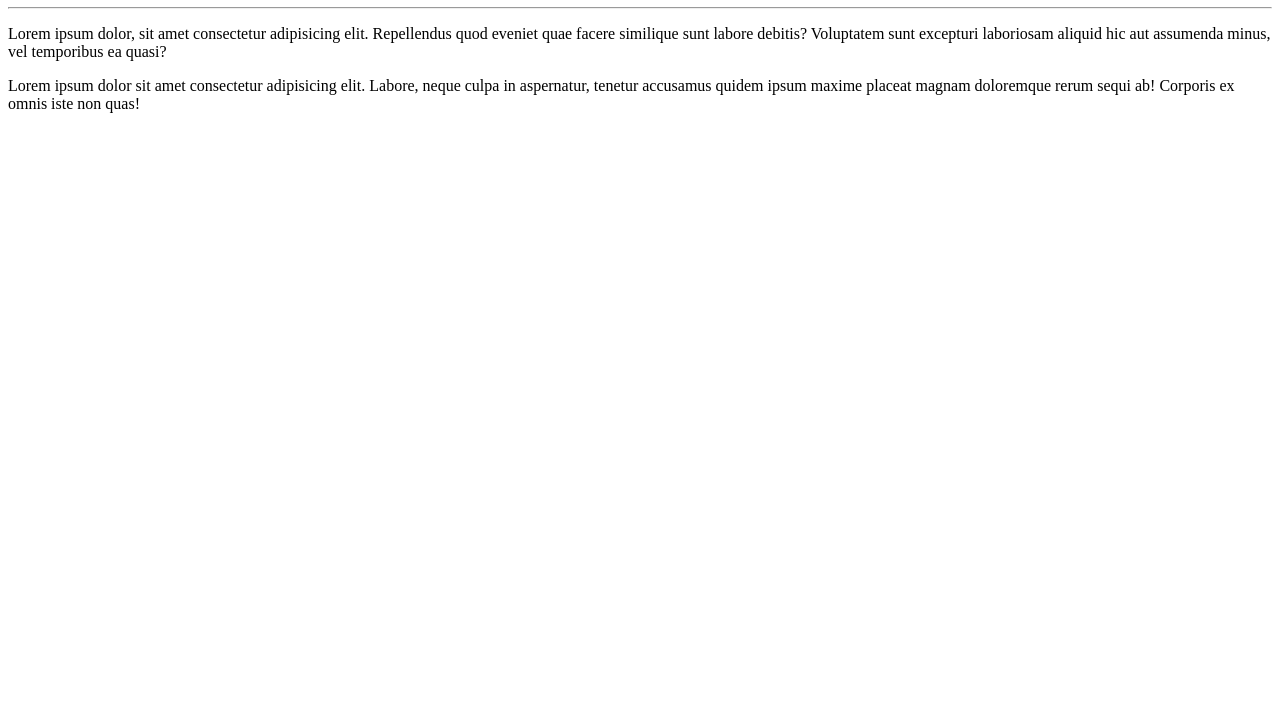
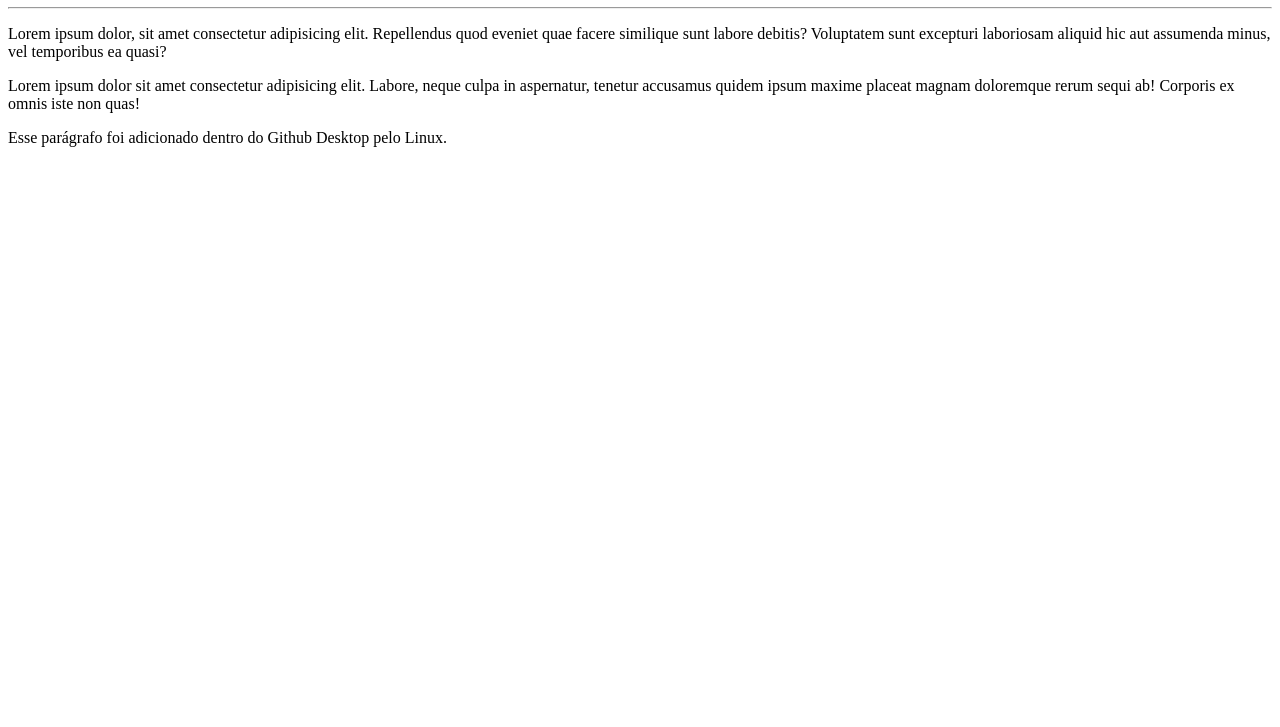
Before and after one commit to VitorFanelli/Ola-Mundo, a plain HTML site: page site-exemplo/index.html in a window 1280 px wide. Shown: the part 73-800 px from the top of the page. Drawn offline with Linux system fonts and the light colour scheme.

Commit message:
mudei o arquivo index
Utillizando o Linux

```diff
--- a/site-exemplo/index.html
+++ b/site-exemplo/index.html
@@ -10,6 +10,7 @@
     <hr>
     <p>Lorem ipsum dolor, sit amet consectetur adipisicing elit. Repellendus quod eveniet quae facere similique sunt labore debitis? Voluptatem sunt excepturi laboriosam aliquid hic aut assumenda minus, vel temporibus ea quasi?</p>
     <p>Lorem ipsum dolor sit amet consectetur adipisicing elit. Labore, neque culpa in aspernatur, tenetur accusamus quidem ipsum maxime placeat magnam doloremque rerum sequi ab! Corporis ex omnis iste non quas!</p>
+    <p>Esse parágrafo foi adicionado dentro do Github Desktop pelo Linux.</p>
 
 </body>
 </html>
```
